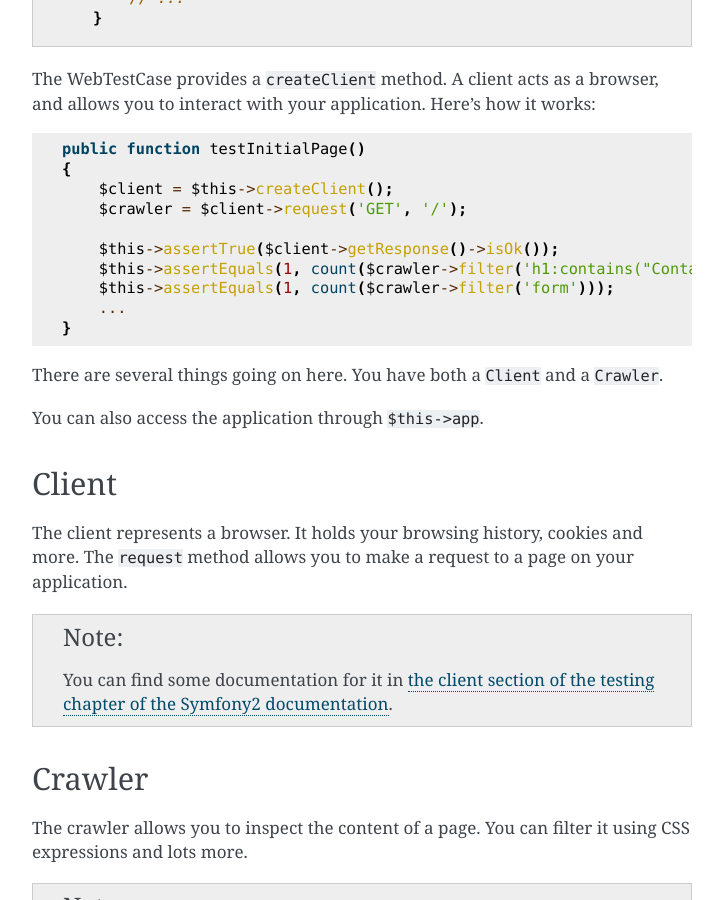
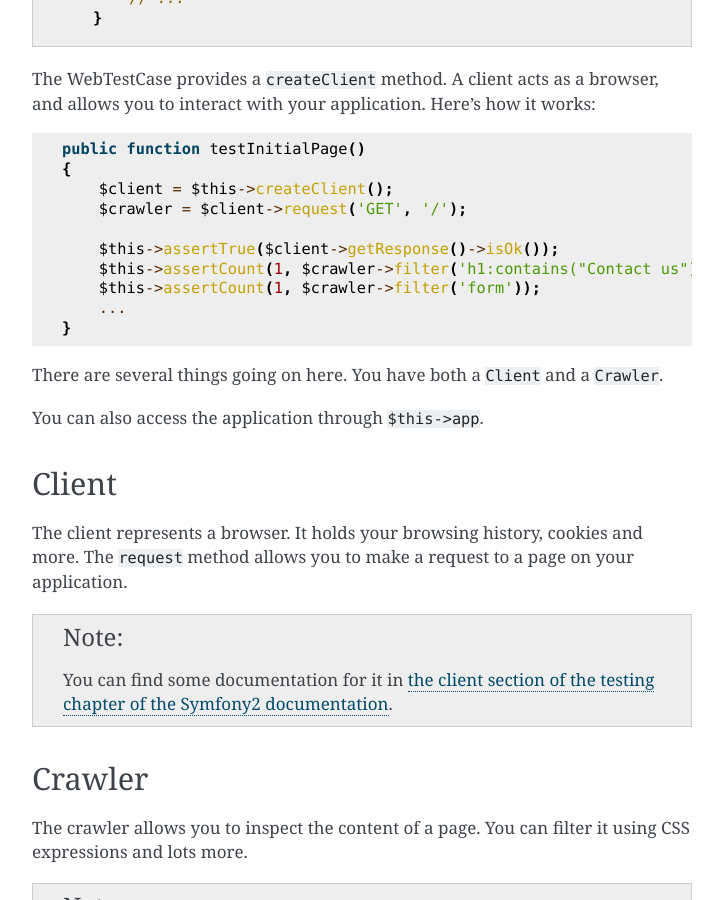
Before and after one commit to silexphp/Silex, a Sphinx documentation site: the page built from doc/testing.rst, in a window 1280 px wide and 900 px high, scrolled down 2638 px. Shown: the whole window, without its empty margins (388-1111 px from the left). Built offline with Sphinx 7.4.7, drawn with Linux system fonts in a browser that asks for light colours.

Commit message:
[Doc/Testing] Replaced assertEquals(1, count(...)) with assertCount(1, ...)

```diff
--- a/doc/testing.rst
+++ b/doc/testing.rst
@@ -129,8 +129,8 @@ and allows you to interact with your application. Here's how it works::
             $crawler = $client->request('GET', '/');
 
             $this->assertTrue($client->getResponse()->isOk());
-            $this->assertEquals(1, count($crawler->filter('h1:contains("Contact us")')));
-            $this->assertEquals(1, count($crawler->filter('form')));
+            $this->assertCount(1, $crawler->filter('h1:contains("Contact us")'));
+            $this->assertCount(1, $crawler->filter('form'));
             ...
         }
 
```
